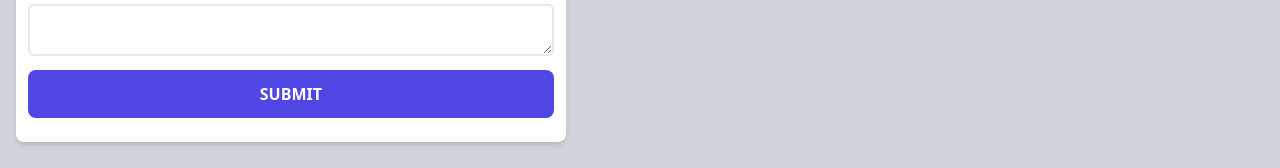
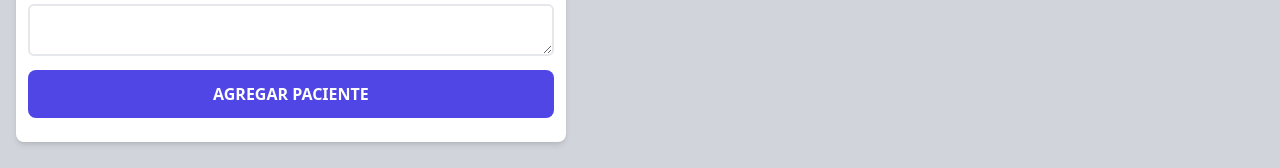
Before and after one commit to BalanzarMR/react-citas-v2.1, a React (Vite) app: page / in a window 1280 px wide. Shown: the part 630-798 px from the top of the page. Built offline with nearby package versions, Linux system fonts and the light colour scheme.

Commit message:
Agregando funcionalidad al boton de editar
Agregando funcionalidad al boton de editar

```diff
--- a/src/App.jsx
+++ b/src/App.jsx
@@ -11,8 +11,16 @@ function App() {
 		<div className=" container mx-auto mt-20">
 			<Header />
 			<div className="mt-12 md:flex">
-				<Formulario pacientes={pacientes} setPacientes={setPacientes} />
-				<ListadoPacientes pacientes={pacientes} setPaciente={setPaciente} />
+				<Formulario
+					pacientes={pacientes}
+					setPacientes={setPacientes}
+					paciente={paciente}
+				/>
+				<ListadoPacientes
+					pacientes={pacientes}
+					setPaciente={setPaciente}
+					paciente={paciente}
+				/>
 			</div>
 		</div>
 	);
--- a/src/componentes/Formulario.jsx
+++ b/src/componentes/Formulario.jsx
@@ -1,14 +1,25 @@
 import React from "react";
-import { useState } from "react";
+import { useState, useEffect } from "react";
 import Error from "./Error";
 
-const Formulario = ({ pacientes, setPacientes }) => {
+const Formulario = ({ pacientes, setPacientes, paciente }) => {
 	const [nombre, setNombre] = useState(" ");
 	const [propietario, setPropietario] = useState(" ");
 	const [email, setEmail] = useState(" ");
 	const [fecha, setFecha] = useState(" ");
 	const [sintomas, setSintomas] = useState(" ");
 	const [error, setError] = useState(false);
+
+	useEffect(() => {
+		// con la condiconal vefificamos que el objeto este vacio o lleno
+		if (Object.keys(paciente).length > 0) {
+			setNombre(paciente.nombre);
+			setPropietario(paciente.propietario);
+			setEmail(paciente.email);
+			setFecha(paciente.fecha);
+			setSintomas(paciente.sintomas);
+		}
+	}, [paciente]);
 
 	const handleSubmit = (e) => {
 		e.preventDefault();
@@ -137,6 +148,7 @@ const Formulario = ({ pacientes, setPacientes }) => {
 				<input
 					type="submit"
 					className=" bg-indigo-600 w-full text-white uppercase font-bold hover:bg-indigo-700 py-3 rounded-lg cursor-pointer transition-all mb-3"
+					value={paciente.id ? "Editar Paciente" : "Agregar Paciente"}
 				/>
 			</form>
 		</div>
--- a/src/componentes/ListadoPacientes.jsx
+++ b/src/componentes/ListadoPacientes.jsx
@@ -1,5 +1,6 @@
 import React from "react";
 import Paciente from "./Paciente";
+
 
 const ListadoPacientes = ({ pacientes, setPaciente }) => {
 	return (
```
